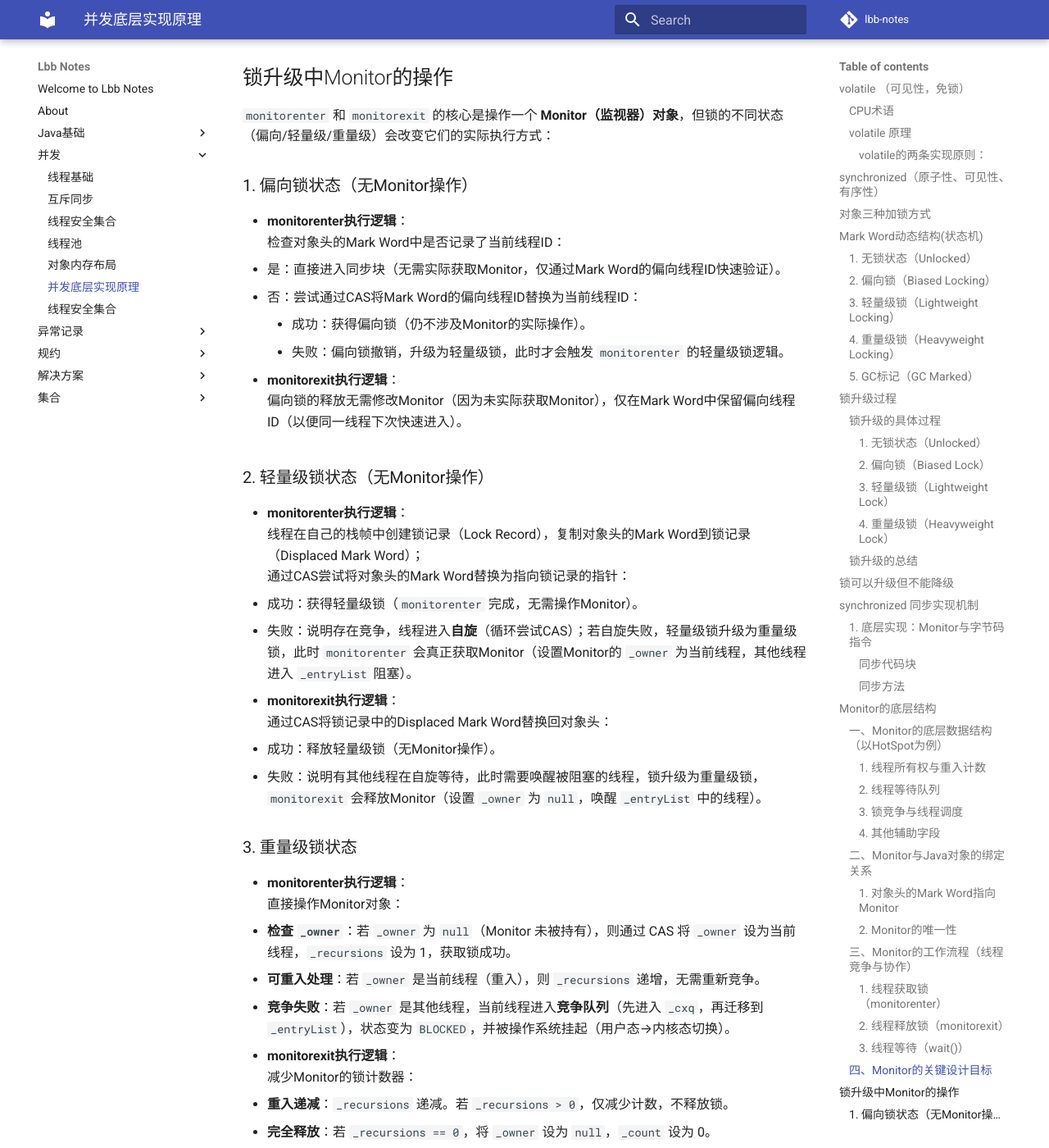
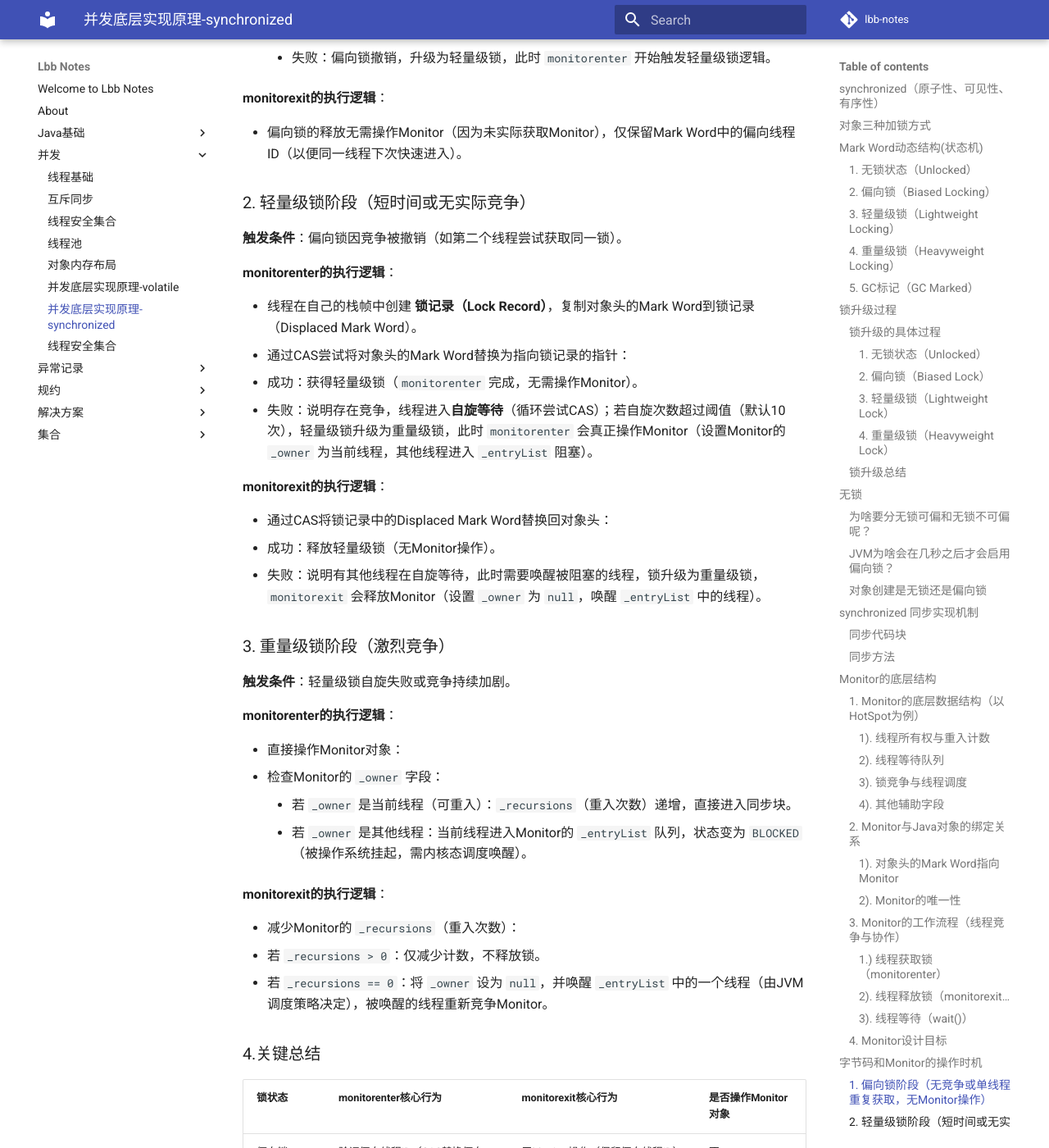
Before and after one commit to ban-l/lbb-notes, an MkDocs documentation site: the page built from docs/并发/7.并发底层实现原理-synchronized.md, in a window 1280 px wide and 1400 px high, scrolled down 10535 px. Shown: the whole window at 82% size. Built offline with MkDocs 1.6.1 and Material for MkDocs 9.7.7, drawn with Linux system fonts in a browser that asks for light colours; comment, search, counter and statistics services are not loaded; some of the changed text lies outside the part shown.

Commit message:
并发底层实现原理

````diff
--- a/docs/并发/6.并发底层实现原理.md
+++ b/docs/并发/7.并发底层实现原理-synchronized.md
@@ -1,45 +1,4 @@
-# 并发底层实现原理
-
-## volatile （可见性，免锁）
-
-`volatile` 是轻量级的`synchronized`，它在多处理器开发中保证了共享变量的“可见性”。
-
-- Java内存模型保证所有线程看到的变量值是一致的，当`volatile`变量被修改，修改对于所有读取变量的线程可见。
-
-`volatile` 关键字为实例字段的同步访问提供了一种免锁机制。
-
-`volatile` 不会引起上下文的切换。
-
-`volatile` 不能提供原子性 。
-
-```java
-volatile count；
-count ++ // ++操作不能保证原子性
-```
-
-### CPU术语
-
-- 内存屏障
-- **缓存行：缓存的最小操作单位**
-- 原子操作
-- **缓存行填充**
-- 缓存命中
-- 写命中
-- 写缺失
-
-### volatile 原理
-
-`volatile`变量转变成汇编语言，会多出`Lock`前缀的汇编代码，`Lock`前缀指令在多处理器下会引发两件事：
-
-1. 将当前处理器**缓存行**的数据写回到系统内存。
-2. 这个写回内存操作会使在其它CPU里缓存了该内存地址的数据失效。
-
-如果对`volatile`变量进行写操作，JVM会向处理器发送一条`Lock`前缀的指令，将这个变量在缓存行的数据写回到系统内存。同时，根据缓存一致性协议 ，当处理器发现自己缓存行对应的**内存地址**被修改，就将当前处理器的缓存行设置为无效状态 ，当处理器对这个数据进行修改操作的时候，重新从系统内存把数据读取到处理器缓存里（**缓存行填充**）。
-
-#### volatile的两条实现原则：
-
-1. `Lock`前缀指令会引起处理器**缓存回写到内存**。
-2. 一个处理器的缓存回写到内存操作会导致其它处理器的**缓存失效** 。
+# 并发底层实现原理-synchronized
 
 ## synchronized（**原⼦性、可见性、有序性**）
 
@@ -64,7 +23,7 @@
 
 ![image-20250524143446721](assets/image-20250524143446721.png)
 
-#### 1. 无锁状态（Unlocked）
+### 1. 无锁状态（Unlocked）
 
 - 锁标志位：`01`
 - 偏向锁标志：`0`
@@ -72,7 +31,7 @@
   - 对象哈希码（31位）：通过`Object.hashCode()`或`System.identityHashCode()`生成的唯一标识（仅在第一次调用时计算并存储）。
   - GC分代年龄（4位）：对象在YGC中存活的次数（最大值为15，超过则进入老年代）。
 
-#### 2. 偏向锁（Biased Locking）
+### 2. 偏向锁（Biased Locking）
 
 - 锁标志位：`01`
 - 偏向锁标志：`1`
@@ -84,7 +43,7 @@
 - 升级条件：当其它线程尝试竞争偏向锁时，偏向锁会升级为轻量级锁（或直接膨胀为重量级锁，取决于竞争程度）。
 
 
-#### 3. 轻量级锁（Lightweight Locking）
+### 3. 轻量级锁（Lightweight Locking）
 
 - 锁标志位：`00`
 - 设计目标：在无实际竞争（仅存在线程交替执行）的场景下，避免使用重量级锁的内核态开销。
@@ -96,7 +55,7 @@
   3. 若CAS成功，线程获得轻量级锁；若失败（说明存在竞争），轻量级锁升级为重量级锁。
 
 
-#### 4. 重量级锁（Heavyweight Locking）
+### 4. 重量级锁（Heavyweight Locking）
 
 - 锁标志位：`10`
 - 设计目标：在存在实际竞争的场景下，通过操作系统互斥量（Mutex）实现强互斥。
@@ -107,7 +66,7 @@
   2. 竞争线程会被阻塞并进入`_EntryList`队列，释放锁时唤醒队列中的线程重新竞争。
 
 
-#### 5. GC标记（GC Marked）
+### 5. GC标记（GC Marked）
 
 - 锁标志位：`11`
 - 用途：垃圾收集器标记对象即将被回收，此时Mark Word的其它字段无意义。
@@ -118,11 +77,13 @@
 
 ## 锁升级过程
 
+Java对象头（Mark Word）会存储锁的关键信息。
+
 在JDK8中，`synchronized` 锁机制通过 **锁升级（Lock Escalation）** 优化了性能，其核心思想是根据线程竞争的激烈程度，逐步升级锁的状态，避免直接使用高开销的重量级锁。
 
 锁的状态从低到高依次为：**无锁 → 偏向锁 → 轻量级锁 → 重量级锁**，且升级过程是单向不可逆的。
 
-Java对象头（Mark Word）会存储锁的关键信息。
+这种锁升级却不能降级的策略，⽬的是为了提⾼获得锁和释放锁的效率。
 
 ### 锁升级的具体过程
 
@@ -204,11 +165,34 @@
 **关键结论**：
 ` synchronized` 的锁升级机制通过“逐步升级”策略，在不同竞争程度下选择最优的锁状态，平衡了单线程效率与多线程竞争的性能，是JDK6之后 `synchronized` 性能大幅提升的核心优化。
 
-## 锁可以升级但不能降级
+## ⽆锁
 
-**锁可以升级但不能降级**，意味着偏向锁升级成轻量级锁后不能降级成偏向锁。
+- 按最后3位标识位来判断，⽆锁应该是001状态，偏向标志为0，锁标志为01。
+- 001状态是⽆锁不可偏，⽆锁不可偏状态下遇到同步，会直接升级为轻量级锁，⽽不会变为偏向锁
+- 101状态是⽆锁可偏（匿名偏向），只有在⽆锁可偏的状态下，才可能变成偏向锁。
+- ⽆锁可偏（匿名偏向）状态下虽然标识码是101，但是线程ID部分全为0，意味着没有线程实际获得偏向锁。
 
-这种锁升级却不能降级的策略，⽬的是为了提⾼获得锁和释放锁的效率。
+### 为啥要分⽆锁可偏和⽆锁不可偏呢？
+
+- 因为所有偏向锁的起点就是⽆锁可偏，只有在⽆锁可偏的状态下，才可能变成偏向锁。
+- ⽆锁不可偏状态会直接变为轻量级锁。
+
+### JVM为啥会在⼏秒之后才会启⽤偏向锁？
+
+JDK8默认启动了偏向锁，偏向锁在JVM启动⼏秒（默认4秒，可以更改）之后才会启动，此时能设置为匿名偏向的会全部设置为匿名偏向，匿名偏向是偏向锁的起点。
+
+JVM为啥会在⼏秒之后才会启⽤偏向锁，这是因为JVM内部的代码会使⽤synchronized，这些类⾥有很多激烈线程竞争，如果采⽤锁升级策略这些锁会浪费很多时间。
+
+- 若刚开始就设置为⽆锁可偏，存在线程竞争，偏向锁会撤销，然后升级，浪费资源。
+
+- 所以JVM索性先不开启偏向锁，先执⾏这些库类，等过⼏秒差不多都执⾏完了再开启偏向锁。
+- ⾄于JDK8为啥默认4秒，这是个经验值，4秒⼤多数类都启动完了，此数值可以修改。
+
+### 对象创建是无锁还是偏向锁
+
+- 当一个对象创建的时候要看该对象创建的时候**是否已经启动了偏向锁**。
+  - 如果**没有启动，**则对象锁状态为无锁状态。
+  - 如果**启用**了偏向锁，则对象锁状态为偏向锁状态。
 
 ## synchronized 同步实现机制
 
@@ -216,9 +200,7 @@
 
 **字节码指令**由编译器自动插入到同步块的开始和结束位置。
 
-### 1. 底层实现：Monitor与字节码指令
-
-#### 同步代码块
+### 同步代码块
 
 对于同步代码块，编译器会在进入同步块时插入 `monitorenter` 指令，在退出同步块时（包括正常退出和异常退出）插入 `monitorexit` 指令（可能有多个 `monitorexit` 处理不同异常场景）。
 
@@ -237,29 +219,22 @@
 0: aload_0         // 加载this对象
 1: dup             // 复制引用
 2: astore_1        // 保存到局部变量表
-3: monitorenter    // 进入Monitor（同步块开始），尝试获取对象锁
+3: monitorenter    // 进入同步块（开始尝试获取对象锁）
 4: getstatic       #2 // Field java/lang/System.out:Ljava/io/PrintStream;
 7: ldc             #3 // String Hello
 9: invokevirtual   #4 // Method java/io/PrintStream.println:(Ljava/lang/String;)V
 12: aload_1        // 加载保存的对象引用
-13: monitorexit    // 退出Monitor（正常退出），释放锁
+13: monitorexit    // 正常退出同步块（释放锁）
 14: goto          22
 17: astore_2       // 异常处理
 18: aload_1        // 加载对象引用
-19: monitorexit    // 退出Monitor（异常退出），释放锁
+19: monitorexit    // 异常退出同步块（释放锁）
 20: aload_2
 21: athrow
 22: return
 ```
 
-- **`monitorenter`**：线程执行到此处时，尝试获取与对象关联的Monitor（监视器锁）。
-  - 若锁未被占用（Monitor的计数器为0），线程获取锁，计数器置为1。
-  - 若线程已持有锁（重入），计数器递增。
-  - 若锁被其它线程占用，线程进入阻塞队列，等待唤醒。
-
-- **`monitorexit`**：释放锁，计数器递减。当计数器归零时，唤醒阻塞队列中的线程。
-
-#### 同步方法
+### 同步方法
 
 ```java
 public synchronized void syncMethod() {
@@ -299,54 +274,56 @@
 }
 ```
 
-在HotSpot JVM中，Monitor的核心实现是 `ObjectMonitor` 类（位于 `hotspot/src/share/vm/runtime/objectMonitor.hpp`）。其关键字段及作用如下：
+在HotSpot JVM中，Monitor的核心实现是 `ObjectMonitor` 类（位于 `hotspot/src/share/vm/runtime/objectMonitor.hpp`）。
+
+其关键字段及作用如下：
 
 
-#### 1. 线程所有权与重入计数
+#### 1). 线程所有权与重入计数
 
 - `_owner`：`void*` 类型，指向当前持有Monitor的线程（Java线程的底层 `JavaThread` 对象）。若为 `null`，表示Monitor未被任何线程持有。
 - `_recursions`：`int` 类型，记录当前线程对Monitor的**重入次数**（解决 `synchronized` 的可重入性）。例如，同一线程多次进入同步块时，`_recursions` 递增，退出时递减，直到为0才释放Monitor。
 
 
-#### 2. 线程等待队列
+#### 2). 线程等待队列
 
 - `_entryList`：双向链表，存储**竞争锁失败的线程**（状态为 `BLOCKED`）。这些线程在Monitor的入口处等待，故称为“入口集”。
 - `_waitSet`：双向链表，存储调用 `wait()` 方法后释放锁并等待唤醒的线程（状态为 `WAITING` 或 `TIMED_WAITING`）。这些线程需通过 `notify()` 或 `notifyAll()` 唤醒后，重新进入 `_entryList` 竞争锁。
 
 
-#### 3. 锁竞争与线程调度
+#### 3). 锁竞争与线程调度
 
 - `_count`：`int` 类型，记录当前持有Monitor的线程对锁的“占用次数”（与 `_recursions` 配合实现重入）。
 - `_cxq`（Contention Queue）：单向链表，用于**优化线程竞争**。新竞争锁失败的线程会先进入 `_cxq`，后续由JVM调度迁移到 `_entryList`，减少对 `_entryList` 的频繁修改（CAS操作更高效）。
 
 
-#### 4. 其他辅助字段
+#### 4). 其他辅助字段
 
 - `_Responsible`：指向可能唤醒其他线程的“责任线程”（用于优化调度）。
 - `_SpinDuration`：`int` 类型，记录线程自旋等待的时间（轻量级锁升级为重量级锁时的自旋阈值）。
 
 
-### 二、Monitor与Java对象的绑定关系
+### 2. Monitor与Java对象的绑定关系
 
 在Java中，每个对象（`Object`）默认关联一个Monitor实例（通过对象头的Mark Word指向Monitor）。具体绑定逻辑如下：
 
 
-#### **1. 对象头的Mark Word指向Monitor**
+#### 1). 对象头的Mark Word指向Monitor
 
 当锁升级为**重量级锁**时，对象头的Mark Word会存储指向Monitor实例的指针（`_ptr_to_monitor`）。此时，对该对象的 `synchronized` 操作会直接关联到对应的Monitor。
 
 
-#### **2. Monitor的唯一性**
+#### 2). Monitor的唯一性
 
 每个对象的Monitor是**唯一的**（通过对象内存地址标识），因此多个线程对同一对象的 `synchronized` 块访问会竞争同一个Monitor。若同步的是类（`synchronized(Class)`），则关联的是类的Class对象的Monitor。
 
 
-### 三、Monitor的工作流程（线程竞争与协作）
+### 3. Monitor的工作流程（线程竞争与协作）
 
 Monitor的核心职责是管理线程的**互斥访问**和**协作唤醒**，其工作流程可分为以下阶段：
 
 
-#### **1. 线程获取锁（monitorenter）**
+#### 1.) 线程获取锁（monitorenter）
 
 当线程执行 `monitorenter` 指令时，会尝试获取对象关联的Monitor：
 
@@ -355,7 +332,7 @@
 3. **竞争失败**：若 `_owner` 是其他线程，当前线程进入**竞争队列**（先进入 `_cxq`，再迁移到 `_entryList`），状态变为 `BLOCKED`，并被操作系统挂起（用户态→内核态切换）。
 
 
-#### **2. 线程释放锁（monitorexit）**
+#### 2). 线程释放锁（monitorexit）
 
 当线程执行 `monitorexit` 指令时，释放Monitor：
 
@@ -364,7 +341,7 @@
 3. **唤醒线程**：从 `_entryList` 或 `_cxq` 中唤醒一个线程（由JVM调度策略决定，如公平锁/非公平锁），被唤醒的线程重新竞争Monitor。
 
 
-#### **3. 线程等待（wait()）**
+#### 3). 线程等待（wait()）
 
 当线程在同步块中调用 `wait()` 时：
 
@@ -373,7 +350,7 @@
 3. **唤醒等待**：其他线程调用 `notify()` 或 `notifyAll()` 时，会将 `_waitSet` 中的线程迁移到 `_entryList`，等待重新竞争锁。
 
 
-### 四、Monitor的关键设计目标
+### 4. Monitor设计目标
 
 Monitor的底层结构设计围绕以下核心目标优化：
 
@@ -387,58 +364,84 @@
 
 理解其底层结构，能深入掌握 `synchronized` 锁升级（尤其是重量级锁阶段）的核心逻辑，以及多线程竞争、`wait/notify` 等操作的底层实现原理。
 
-## 锁升级中Monitor的操作
+## 字节码和Monitor的操作时机
 
-`monitorenter` 和 `monitorexit` 的核心是操作一个 **Monitor（监视器）对象**，但锁的不同状态（偏向/轻量级/重量级）会改变它们的实际执行方式：
+锁升级的核心是**根据竞争程度动态调整锁的状态**（偏向→轻量级→重量级），而 `monitorenter` 和 `monitorexit` 的执行逻辑会随着锁状态的变化而变化：
 
 
-### 1. 偏向锁状态（无Monitor操作）
+### 1. 偏向锁阶段（无竞争或单线程重复获取，无Monitor操作）
 
-- **monitorenter执行逻辑**：
-  检查对象头的Mark Word中是否记录了当前线程ID：
-  - 是：直接进入同步块（无需实际获取Monitor，仅通过Mark Word的偏向线程ID快速验证）。
-  - 否：尝试通过CAS将Mark Word的偏向线程ID替换为当前线程ID：
-    - 成功：获得偏向锁（仍不涉及Monitor的实际操作）。
-    - 失败：偏向锁撤销，升级为轻量级锁，此时才会触发 `monitorenter` 的轻量级锁逻辑。
-
-- **monitorexit执行逻辑**：
-  偏向锁的释放无需修改Monitor（因为未实际获取Monitor），仅在Mark Word中保留偏向线程ID（以便同一线程下次快速进入）。
+**触发条件**：第一个线程首次进入同步块，且无其他线程竞争。
 
 
-### 2. 轻量级锁状态（无Monitor操作）
+**monitorenter的执行逻辑**：
 
-- **monitorenter执行逻辑**：
-  线程在自己的栈帧中创建锁记录（Lock Record），复制对象头的Mark Word到锁记录（Displaced Mark Word）；
-  通过CAS尝试将对象头的Mark Word替换为指向锁记录的指针：
+- 检查对象头的Mark Word中是否记录了当前线程ID（偏向位为1）：
+  - 是：直接进入同步块（无需实际操作Monitor，仅通过Mark Word的偏向线程ID快速验证）。
+  - 否：通过CAS尝试将Mark Word的偏向线程ID替换为当前线程ID：
+    - 成功：获得偏向锁（仍不涉及Monitor的实际操作）。
+    - 失败：偏向锁撤销，升级为轻量级锁，此时 `monitorenter` 开始触发轻量级锁逻辑。
+
+
+**monitorexit的执行逻辑**：
+
+- 偏向锁的释放无需操作Monitor（因为未实际获取Monitor），仅保留Mark Word中的偏向线程ID（以便同一线程下次快速进入）。
+
+
+### 2. 轻量级锁阶段（短时间或无实际竞争）
+
+**触发条件**：偏向锁因竞争被撤销（如第二个线程尝试获取同一锁）。
+
+
+**monitorenter的执行逻辑**：
+
+- 线程在自己的栈帧中创建 **锁记录（Lock Record）**，复制对象头的Mark Word到锁记录（Displaced Mark Word）。
+- 通过CAS尝试将对象头的Mark Word替换为指向锁记录的指针：
   - 成功：获得轻量级锁（`monitorenter` 完成，无需操作Monitor）。
-  - 失败：说明存在竞争，线程进入**自旋**（循环尝试CAS）；若自旋失败，轻量级锁升级为重量级锁，此时 `monitorenter` 会真正获取Monitor（设置Monitor的 `_owner` 为当前线程，其他线程进入 `_entryList` 阻塞）。
+  - 失败：说明存在竞争，线程进入**自旋等待**（循环尝试CAS）；若自旋次数超过阈值（默认10次），轻量级锁升级为重量级锁，此时 `monitorenter` 会真正操作Monitor（设置Monitor的 `_owner` 为当前线程，其他线程进入 `_entryList` 阻塞）。
 
-- **monitorexit执行逻辑**：
-  通过CAS将锁记录中的Displaced Mark Word替换回对象头：
+
+**monitorexit的执行逻辑**：
+
+- 通过CAS将锁记录中的Displaced Mark Word替换回对象头：
   - 成功：释放轻量级锁（无Monitor操作）。
   - 失败：说明有其他线程在自旋等待，此时需要唤醒被阻塞的线程，锁升级为重量级锁，`monitorexit` 会释放Monitor（设置 `_owner` 为 `null`，唤醒 `_entryList` 中的线程）。
 
-### 3. 重量级锁状态
 
-- **monitorenter执行逻辑**：
-  直接操作Monitor对象：
-  - **检查 `_owner`**：若 `_owner` 为 `null`（Monitor 未被持有），则通过 CAS 将 `_owner` 设为当前线程，`_recursions` 设为 1，获取锁成功。
-  - **可重入处理**：若 `_owner` 是当前线程（重入），则 `_recursions` 递增，无需重新竞争。
-  - **竞争失败**：若 `_owner` 是其他线程，当前线程进入**竞争队列**（先进入 `_cxq`，再迁移到 `_entryList`），状态变为 `BLOCKED`，并被操作系统挂起（用户态→内核态切换）。
+### 3. 重量级锁阶段（激烈竞争）
 
-- **monitorexit执行逻辑**：
-  减少Monitor的锁计数器：
-  - **重入递减**：`_recursions` 递减。若 `_recursions > 0`，仅减少计数，不释放锁。
-  - **完全释放**：若 `_recursions == 0`，将 `_owner` 设为 `null`，`_count` 设为 0。
-  - **唤醒线程**：从 `_entryList` 或 `_cxq` 中唤醒一个线程（由 JVM 调度策略决定，如公平锁 / 非公平锁），被唤醒的线程重新竞争 Monitor。
+**触发条件**：轻量级锁自旋失败或竞争持续加剧。
+
+
+**monitorenter的执行逻辑**：
+
+- 直接操作Monitor对象：
+  - 检查Monitor的 `_owner` 字段：
+    - 若 `_owner` 是当前线程（可重入）：`_recursions`（重入次数）递增，直接进入同步块。
+    - 若 `_owner` 是其他线程：当前线程进入Monitor的 `_entryList` 队列，状态变为 `BLOCKED`（被操作系统挂起，需内核态调度唤醒）。
+
+
+**monitorexit的执行逻辑**：
+
+- 减少Monitor的 `_recursions`（重入次数）：
+  - 若 `_recursions > 0`：仅减少计数，不释放锁。
+  - 若 `_recursions == 0`：将 `_owner` 设为 `null`，并唤醒 `_entryList` 中的一个线程（由JVM调度策略决定），被唤醒的线程重新竞争Monitor。
+
 
 ### 4.关键总结
 
-| 锁状态   | monitorenter核心行为                      | monitorexit核心行为                       |
-| -------- | ----------------------------------------- | ----------------------------------------- |
-| 偏向锁   | 验证偏向线程ID（无Monitor操作）           | 无Monitor操作（保留偏向线程ID）           |
-| 轻量级锁 | CAS替换Mark Word（无Monitor操作）         | CAS恢复Mark Word（竞争时触发Monitor操作） |
-| 重量级锁 | 获取Monitor（设置`_owner`，阻塞其他线程） | 释放Monitor（唤醒`_entryList`中的线程）   |
+| 锁状态   | monitorenter核心行为                       | monitorexit核心行为                       | 是否操作Monitor对象 |
+| -------- | ------------------------------------------ | ----------------------------------------- | ------------------- |
+| 偏向锁   | 验证偏向线程ID（CAS替换偏向ID）            | 无Monitor操作（保留偏向线程ID）           | 否                  |
+| 轻量级锁 | CAS替换Mark Word（指向栈中锁记录）         | CAS恢复Mark Word（竞争时触发Monitor操作） | 否（仅升级时操作）  |
+| 重量级锁 | 检查Monitor的 `_owner`，竞争失败则入队阻塞 | 释放Monitor（唤醒 `_entryList` 中的线程） | 是                  |
 
-**核心结论**：
-`monitorenter` 和 `monitorexit` 是字节码层面的同步基础，但JVM通过锁升级机制优化了它们的执行逻辑：偏向锁和轻量级锁尽量避免实际操作Monitor（减少内核态切换），仅在竞争激烈时（重量级锁）才真正依赖Monitor的互斥机制。这是 `synchronized` 性能优化的关键所在。
+
+### 5.核心结论
+
+`monitorenter` 和 `monitorexit` 是字节码层面的“同步入口”和“同步出口”，但JVM通过锁升级机制优化了它们的执行逻辑：
+
+- **偏向锁和轻量级锁**阶段尽量避免操作Monitor（减少内核态切换开销）；
+- **重量级锁**阶段才真正依赖Monitor的互斥机制（通过 `_owner`、`_entryList` 管理线程竞争）。
+
+这一设计使得 `synchronized` 在不同竞争场景下均能保持高效，是JDK6之后性能提升的关键优化。
````
Also changed, not shown: other parts of docs/并发/7.并发底层实现原理-synchronized.md (+2 -2 lines), docs/并发/6.并发底层实现原理-volatile.md (added, +42 -0 lines).
